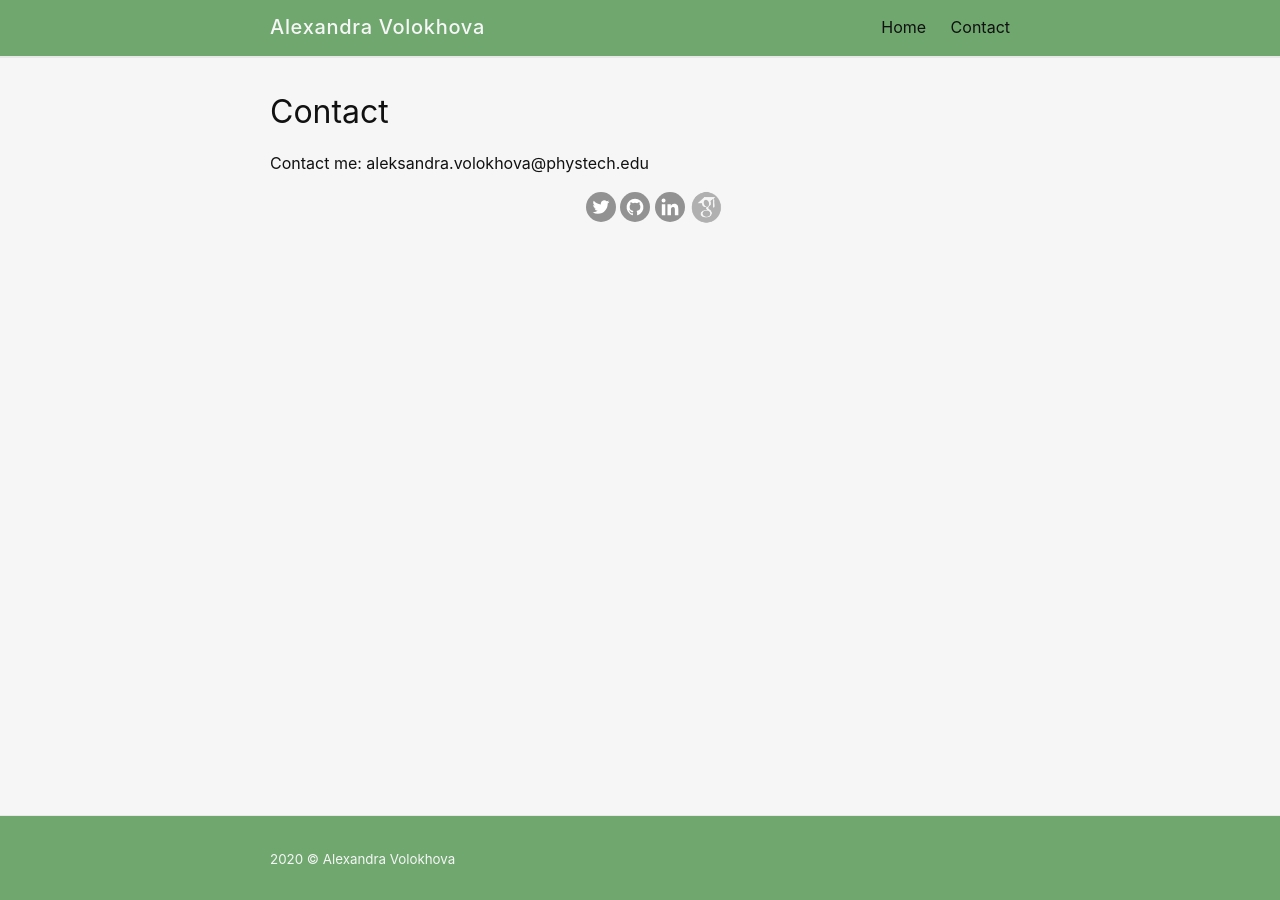
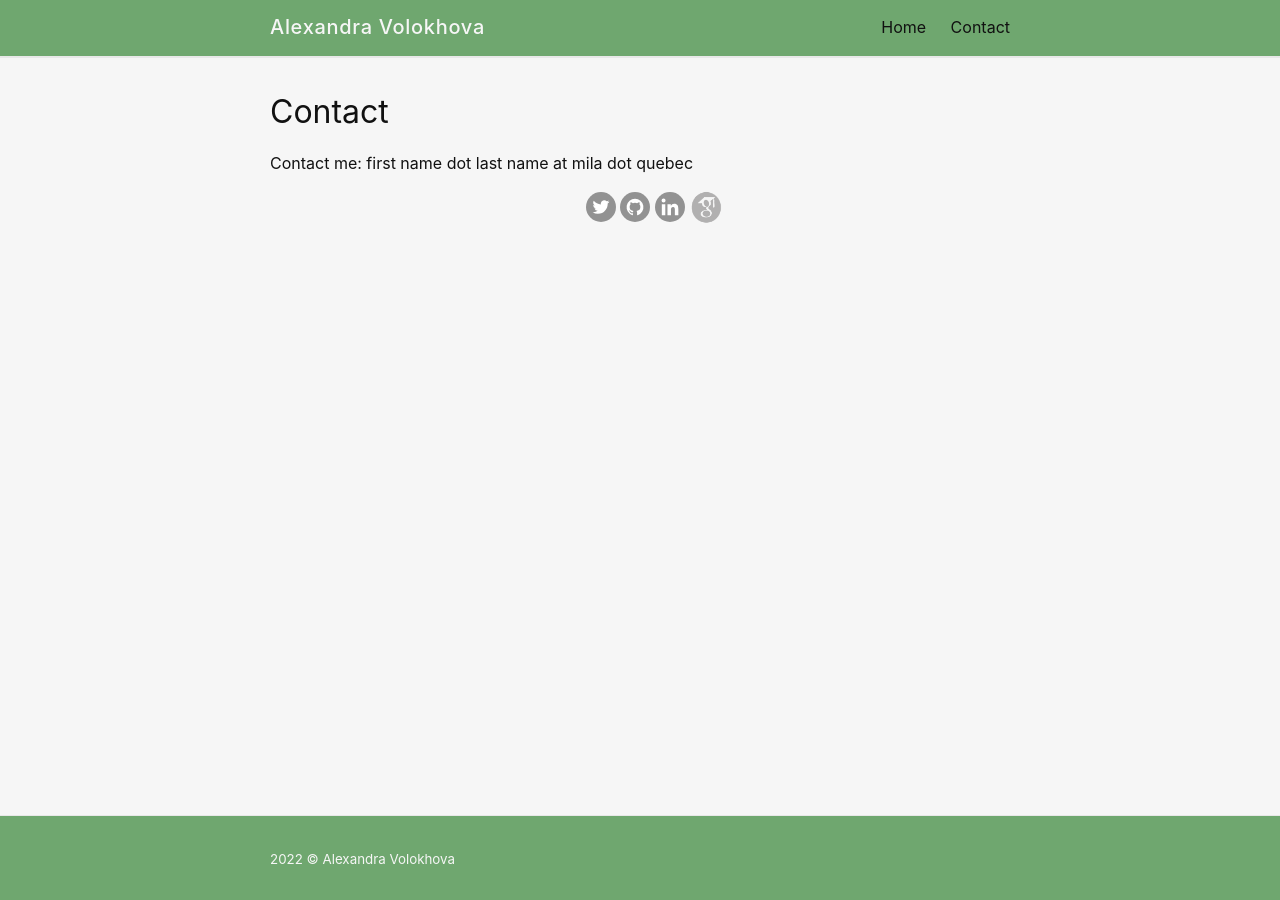
Before and after one commit to AlexandraVolokhova/alexandravolokhova.github.io, a Jekyll site: the page built from contact.html, in a window 1280 px wide. Built offline with Jekyll 4.4.1, drawn with Linux system fonts in a browser that asks for light colours.

Commit message:
update phd

```diff
--- a/Gemfile
+++ b/Gemfile
@@ -15,3 +15,5 @@
 end
 
 gem "github-pages", "~> 208", group: :jekyll_plugins
+
+gem "webrick", "~> 1.7"
--- a/_includes/footer.html
+++ b/_includes/footer.html
@@ -3,7 +3,7 @@
 
   <div class="wrapper">
     <div class="copyright">
-      <small> 2020 &copy; Alexandra Volokhova
+      <small> 2022 &copy; Alexandra Volokhova
     </div>
 
     <!--<small>&copy; Copyright 2020, Alexandra Volokhova</small>-->
--- a/_sass/minima/custom-variables.scss
+++ b/_sass/minima/custom-variables.scss
@@ -3,11 +3,11 @@
 .author__avatar {
   display: table-cell;
   vertical-align: center;
-  width: 45%;
+  width: 87%;
   height: auto;
   border-radius: 10%;
   float: left;
-  margin-right: 5%;
+  margin-right: 0%;
   margin-bottom: 5%;
 }
 
--- a/contact.html
+++ b/contact.html
@@ -3,7 +3,7 @@
 ---
 <h1>Contact</h1>
 
-<p> Contact me: aleksandra.volokhova@phystech.edu</p>
+<p> Contact me: first name dot last name at mila dot quebec</p>
 
 
 
```
Also changed, not shown: index.html (+15 -15 lines), Gemfile.lock, 5 other files.
